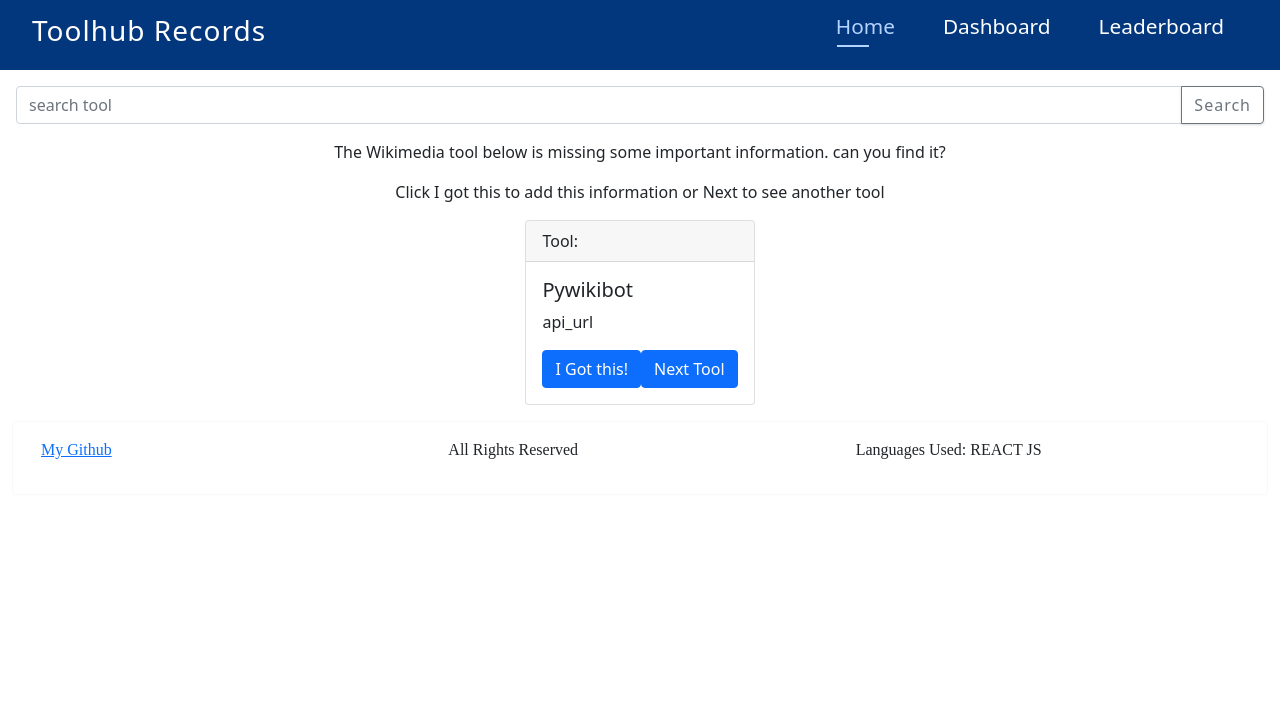
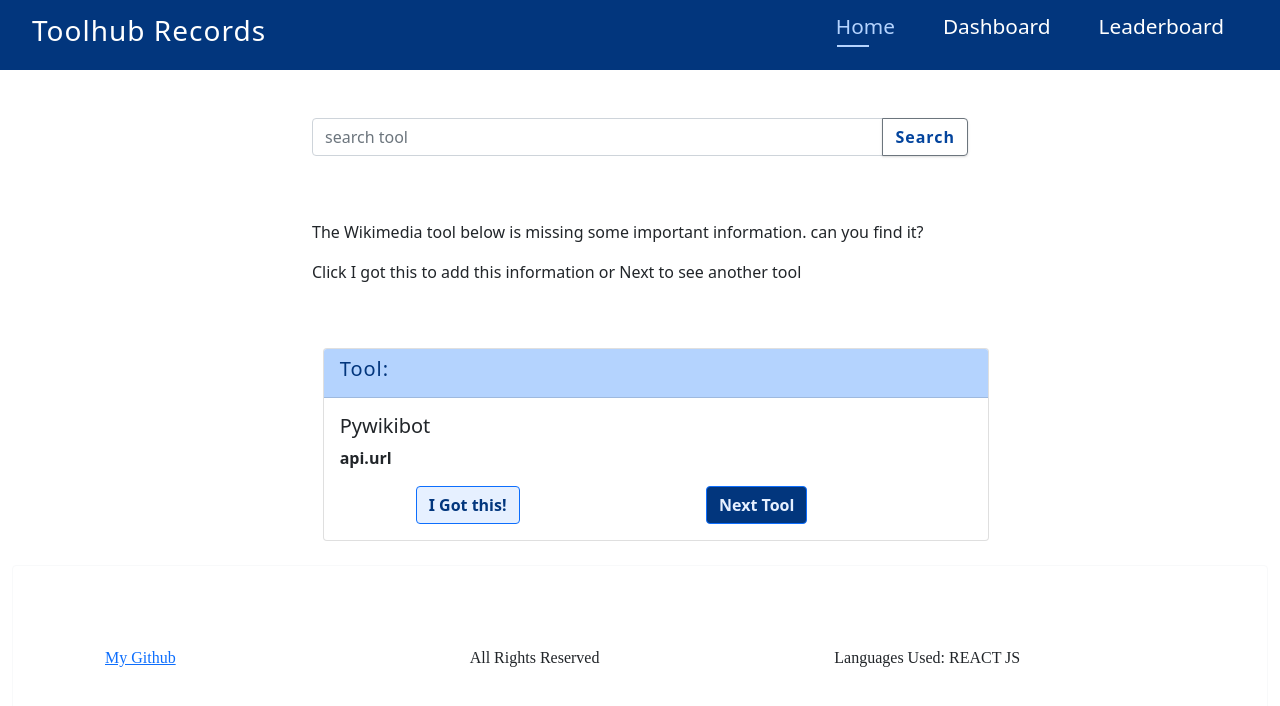
Before and after one commit to Naggayi-Daphne-Pearl/sophieWork, a React (Create React App) app: page / in a window 1280 px wide. Shown: the top 706 px of the page. Built offline with nearby package versions, Linux system fonts and the light colour scheme.

Commit message:
chore(homepage):add features

```diff
--- a/src/App.js
+++ b/src/App.js
@@ -4,8 +4,9 @@ import { Routes, Route } from "react-router-dom";
 // components
 import CardContainer from "./components/Dashboard/CardContainer";
 import Leaderboard from "./components/Leaderboard/Leaderboard";
-import Home from "./components/Home/Home";
+import Home from "./components/Home/HomePage";
 import Footer from "./components/Footer/Footer"
+import Navbar from "./components/Nav/Navbar"
 
 
 // Bootstrap
@@ -20,6 +21,7 @@ function App() {
         integrity="sha384-Zenh87qX5JnK2Jl0vWa8Ck2rdkQ2Bzep5IDxbcnCeuOxjzrPF/et3URy9Bv1WTRi"
         crossorigin="anonymous"
       />
+      <Navbar/>
       <Routes>
         <Route exact path="/leaderboard" element={<Leaderboard />} />
         <Route exact path="/" element={<Home />} />
--- a/src/components/Dashboard/CardContainer.js
+++ b/src/components/Dashboard/CardContainer.js
@@ -15,7 +15,7 @@ const CardContainer = () => {
   // }, []);
   return (
     <>
-      <Navbar />
+
       <Container>
         <Row style={rowStyle}><Data/></Row>
         <Row  style={rowStyle}><Stats/></Row>
--- a/src/components/Footer/Footer.js
+++ b/src/components/Footer/Footer.js
@@ -5,10 +5,10 @@ const Footer = () => {
     return (
         <Container style={{maxWidth:'100%', margin:{xs:'2rem', lg:'4rem'}}}>
             <Card border="light">
-                <Row style={{margin:'1rem',  fontFamily:'italics', fontSize:{xs:'1rem', lg:'1.2rem'}, color:'var(--black: #222)'}}>
-                    <Col><a href='https://github.com/Alwoch/toolhub-records-management-app'>My Github</a></Col>
-                    <Col><p>All Rights Reserved</p></Col>
-                    <Col><p>Languages Used: <span>REACT JS</span></p></Col>
+                <Row style={{margin:'5rem',  fontFamily:'italics', fontSize:{xs:'1rem', lg:'1.2rem'}, color:'var(--black: #222)'}}>
+                    <Col lg="4"><a href='https://github.com/Alwoch/toolhub-records-management-app'>My Github</a></Col>
+                    <Col  lg="4"><p>All Rights Reserved</p></Col>
+                    <Col  lg="4"><p>Languages Used: <span>REACT JS</span></p></Col>
 
                 </Row>
             </Card>
--- a/src/components/Home/Home.js
+++ b/src/components/Home/Home.js
@@ -1,28 +1,15 @@
-import Button from "react-bootstrap/Button";
+import {Button,Row,Container,Col} from "react-bootstrap";
 import Form from "react-bootstrap/Form";
 import InputGroup from "react-bootstrap/InputGroup";
 import Card from 'react-bootstrap/Card'
 import "./Home.css";
-import Navbar from "../Nav/Navbar";
 const Home = () => {
   return (
     <>
-      <Navbar />
+
       <section className=".container-xxl">
-        <InputGroup className="mb-3">
-          <Form.Control
-            placeholder="search tool"
-            aria-label="search tool"
-            aria-describedby="basic-addon2"
-          />
-          <Button
-            className="button"
-            variant="outline-secondary"
-            id="button-addon2"
-          >
-            search
-          </Button>
-        </InputGroup>
+
+
         <p className="home-info">
           The Wikimedia tool below is missing some important information. can
           you find it?
@@ -32,14 +19,19 @@ const Home = () => {
           <span>Next</span> to see another tool
         </p>
         <Card>
-      <Card.Header>Tool:</Card.Header>
+          <Card.Header style={headerStyle}>Tool:</Card.Header>
           <Card.Body>
-        <Card.Title>Pywikibot</Card.Title>
+            <Card.Title >Pywikibot</Card.Title>
             <Card.Text>
               api_url
             </Card.Text>
-        <Button variant="primary">I Got this!</Button>
-        <Button variant="primary">Next Tool</Button>
+            <Row>
+              <Col><Button variant="primary">I Got this!</Button></Col>
+              <Col><Button variant="primary">Next Tool</Button></Col>
+
+            </Row>
+
+
           </Card.Body>
         </Card>
       </section>
@@ -47,4 +39,11 @@ const Home = () => {
   );
 };
 
+const headerStyle = {
+  backgroundColor: 'var(--primary-200)',
+  color: 'var(--primary-700)',
+  fontWeight: 'bolder',
+  width: '100%',
+}
+
 export default Home;
--- /dev/null
+++ b/src/components/Home/HomePage.js
@@ -0,0 +1,99 @@
+import React from 'react'
+import { Container, Row, Col, Card, InputGroup, Form, Button } from 'react-bootstrap'
+
+const HomePage = () => {
+  return (
+    <Container>
+      <Row className="justify-content-md-center" style={{
+        margin: '3rem'
+      }}>
+        <Col xs="12" lg="8">
+          <InputGroup className="mb-3">
+            <Form.Control
+              placeholder="search tool"
+              aria-label="search tool"
+              aria-describedby="basic-addon2"
+            />
+            <Button
+              style={buttonStyle}
+              className="button"
+              variant="outline-secondary"
+              id="button-addon2"
+            >
+              search
+            </Button>
+          </InputGroup>
+        </Col>
+      </Row>
+      <Row className="justify-content-md-center"
+        style={{
+          margin: '3rem'
+        }}>
+        <Col xs="12" lg="8" >
+          <p>The Wikimedia tool below is missing some important information. can you find it?</p>
+          <p>Click I got this to add this information or Next to see another tool</p>
+        </Col>
+      </Row>
+
+      <Row className="justify-content-md-center"
+        style={{
+          margin: '1.5rem',
+          fontWeight: 'bold',
+          paddingLeft:'2rem'
+
+        }}>
+        <Col xs="12" lg="8">
+          <Card>
+            <Card.Header style={headerStyle}>
+              <h5>Tool:</h5>
+
+            </Card.Header>
+            <Card.Body>
+              <Card.Title >Pywikibot</Card.Title>
+              <Card.Text>api.url</Card.Text>
+              <Row className="justify-content-md-center"
+                style={{
+                  marginLeft: '4rem',
+                  justifyContent: 'center'
+                }}>
+                <Col xs lg="6"><Button variant="primary" style={primaryStyle}>I Got this!</Button></Col>
+                <Col xs lg="6"><Button variant="primary" style={secStyle}>Next Tool</Button></Col>
+              </Row>
+            </Card.Body>
+          </Card>
+        </Col>
+
+      </Row>
+
+
+    </Container>
+  )
+}
+
+const buttonStyle = {
+  color: 'var(--primary-500)',
+  fontWeight: 'bolder',
+}
+
+const primaryStyle = {
+  color: 'var(--primary-700)',
+  fontWeight: 'bolder',
+  backgroundColor: 'var(--primary-100)'
+
+}
+
+const secStyle = {
+  color: 'var(--primary-100)',
+  fontWeight: 'bolder',
+  backgroundColor: 'var(--primary-700)'
+
+}
+
+const headerStyle = {
+  backgroundColor: 'var(--primary-200)',
+  color: 'var(--primary-700)',
+  fontWeight: 'bolder',
+  width: '100%',
+}
+
+export default HomePage
--- a/src/components/Leaderboard/Leaderboard.js
+++ b/src/components/Leaderboard/Leaderboard.js
@@ -1,14 +1,13 @@
-import Navbar from "../Nav/Navbar";
 import "./leaderboard.css";
 import Profile from "./Profile";
 
 const Leaderboard = () => {
-  const handleClick = (e) => {
-    console.log(e.target.data);
-  };
+  // const handleClick = (e) => {
+  //   console.log(e.target.data);
+  // };
   return (
     <>
-    <Navbar/>
+
     <section className=".container-xxl">
       <h1 className="leaderboard">Leaderboard</h1>
       <p className="brief">These users helped improve toolhub records in the last 30 days!</p>
--- a/src/components/Leaderboard/Profile.js
+++ b/src/components/Leaderboard/Profile.js
@@ -1,5 +1,5 @@
 import { useState, useEffect } from "react";
-import Table from 'react-bootstrap/Table';
+import { Table, Container } from 'react-bootstrap';
 import leaderboardData from "./leaderboardData";
 
 const Profile = () => {
@@ -15,6 +15,7 @@ const Profile = () => {
 
   return (
     <>
+      <Container>
         <Table striped bordered hover>
           <thead>
             <tr>
@@ -35,6 +36,10 @@ const Profile = () => {
             ))}
           </tbody>
         </Table>
+
+      </Container>
+
+
     </>
   );
 };
```
Lines whose indentation alone changed are shown as unchanged.
